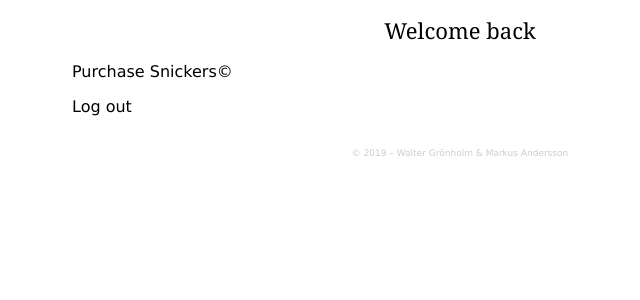
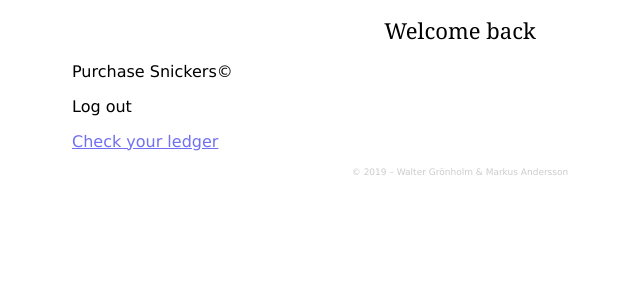
Before and after one commit to spektrumrf/kafferumsfrontend, a React (Create React App) app: page /home in a window 1280 px wide. Shown: the top 300 px of the page, without its empty margins (180-820 px from the left). Built offline with nearby package versions, Linux system fonts and the light colour scheme; what react-async-component would draw is missing.

Commit message:
Added links to ledger and back

```diff
--- a/src/History.js
+++ b/src/History.js
@@ -2,6 +2,8 @@ import React, { Component } from 'react';
 
 import * as Backend from './utils/backend'
 import Async from './utils/async'
+
+var Link = require('react-router-dom').Link;
 
 function displayLedger(ledgerData) {
 	const newList = ledgerData.purchases.map((purchase) =>
@@ -24,6 +26,11 @@ class History extends Component {
         return (
             <div>
             	<AsyncLedgerHistory />
+				<Link to={{
+					pathname: "/home"
+				}}>
+					&lt;&lt; Back
+				</Link>
             </div>
         )
     }
--- a/src/Home.js
+++ b/src/Home.js
@@ -18,6 +18,11 @@ class Home extends Component {
             	<div onClick={logout(this.props.history)}>
             		<p>Log out</p>
             	</div>
+				<Link to={{
+					pathname: "/history"
+				}}>
+					Check your ledger
+				</Link>
             </div>
         )
     }
```
